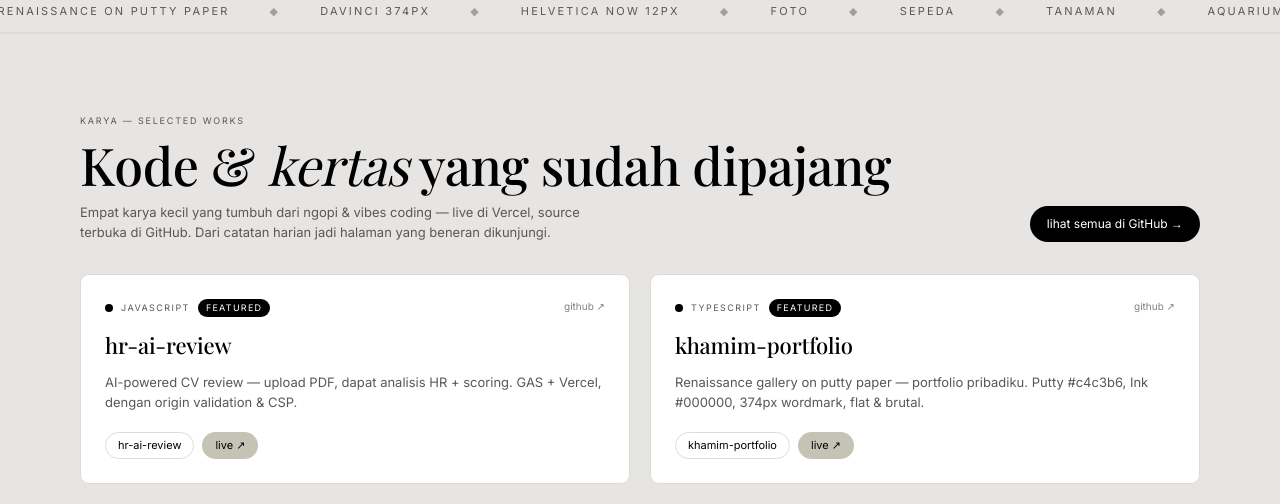
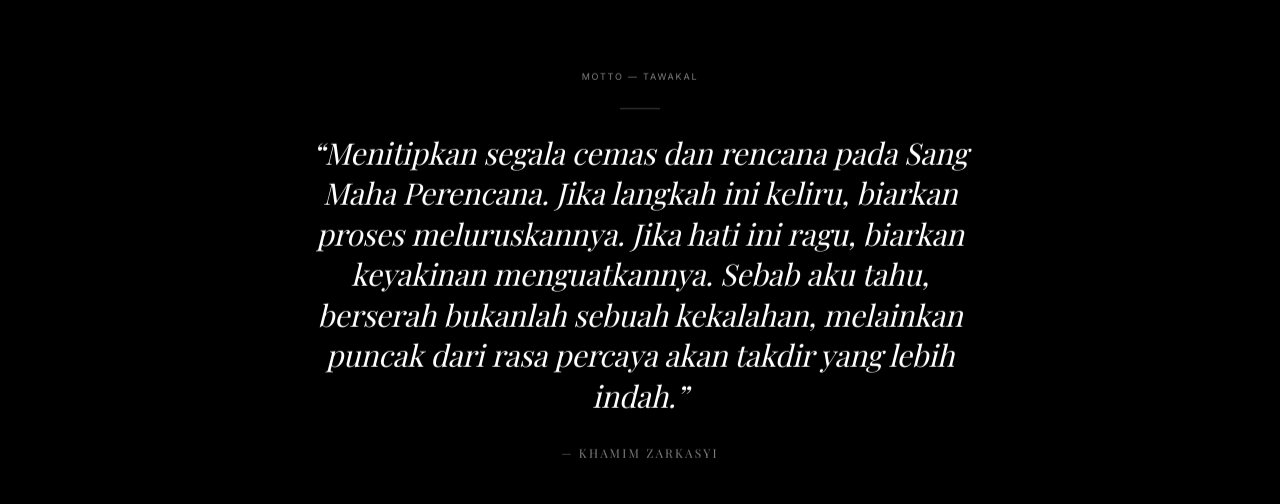
Before and after one commit to khamimzarr/khamim-portfolio, a Next.js app: page / in a window 1280 px wide. Shown: the part 1564-2068 px from the top of the page. Built offline with nearby package versions, Linux system fonts and the light colour scheme.

Commit message:
feat: tambah kutipan tawakal sebagai section Motto

```diff
--- a/src/app/page.tsx
+++ b/src/app/page.tsx
@@ -147,7 +147,6 @@ export default function Home() {
       {/* CLASSICAL PANEL */}
       <section className="relative w-full overflow-hidden bg-black">
         <div className="relative w-full h-[58vh] md:h-[84vh] overflow-hidden">
-          {/* eslint-disable-next-line @next/next/no-img-element */}
           <img
             src={heroPainting}
             alt="Renaissance classical painting — The School of Athens"
@@ -187,6 +186,18 @@ export default function Home() {
             Classical Panel — Raphael, The School of Athens (1511) · Full-bleed, no border
           </div>
         </div>
+      </section>
+
+      {/* MOTTO — Tawakal */}
+      <section className="w-full bg-black text-white px-6 md:px-10 py-14 md:py-20">
+        <Reveal className="w-full max-w-[820px] mx-auto flex flex-col items-center text-center gap-6">
+          <p className="font-[Inter] text-[9px] tracking-[0.2em] uppercase text-white/50">Motto — Tawakal</p>
+          <span className="w-10 h-[1px] bg-white/25" />
+          <blockquote className="font-[Playfair_Display] italic text-[21px] md:text-[30px] leading-[1.35] tracking-[-0.2px] text-white max-w-[680px]">
+            “Menitipkan segala cemas dan rencana pada Sang Maha Perencana. Jika langkah ini keliru, biarkan proses meluruskannya. Jika hati ini ragu, biarkan keyakinan menguatkannya. Sebab aku tahu, berserah bukanlah sebuah kekalahan, melainkan puncak dari rasa percaya akan takdir yang lebih indah.”
+          </blockquote>
+          <p className="font-[Playfair_Display] text-[12px] tracking-[0.18em] uppercase text-white/50 pt-1">— Khamim Zarkasyi</p>
+        </Reveal>
       </section>
 
       <Ticker />
```
